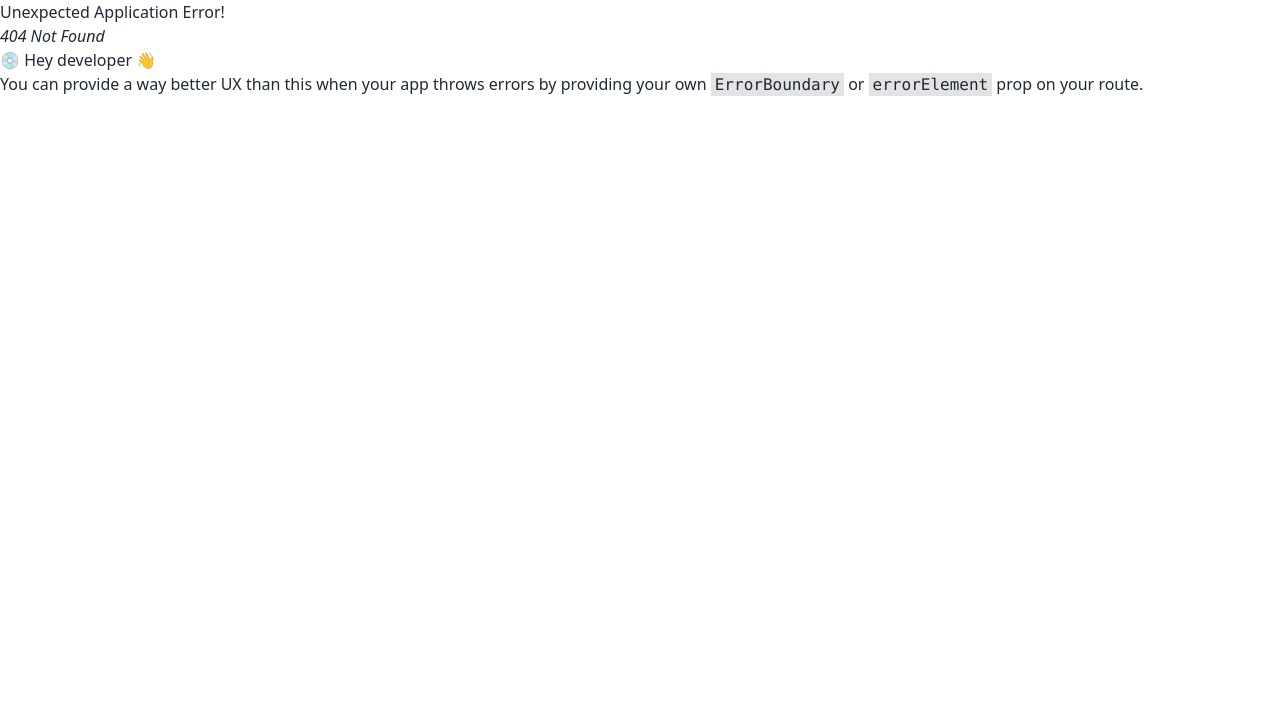
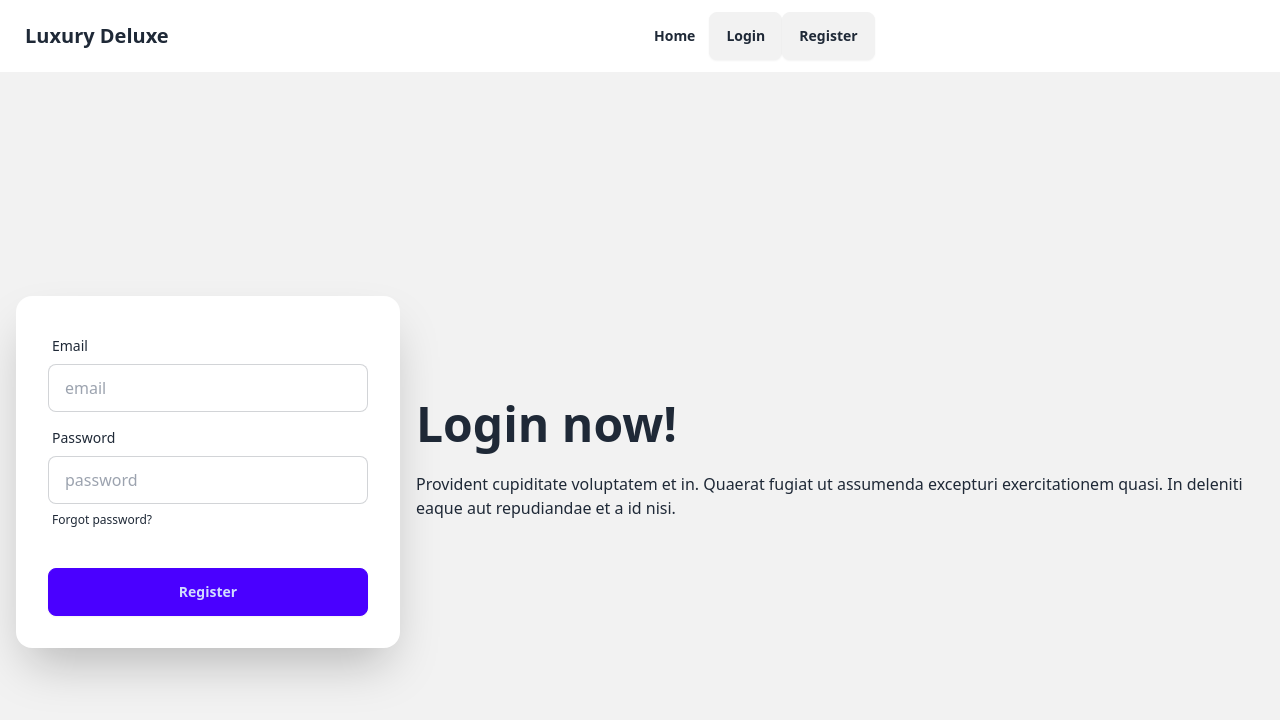
Before and after one commit to OMI786I/Assignment-9-reset, a React (Vite) app in the folder assignment-9/: page /register in a window 1280 px wide. Before the commit this address had no page. Shown: the top 720 px of the page. Built offline with nearby package versions, Linux system fonts and the light colour scheme.

Commit message:
getting started with registration page

```diff
--- a/assignment-9/src/Components/Navbar.jsx
+++ b/assignment-9/src/Components/Navbar.jsx
@@ -49,6 +49,11 @@
             <a className="btn">Login</a>
           </div>
         </Link>
+        <Link to="/register">
+          <div className="navbar-end">
+            <a className="btn">Register</a>
+          </div>
+        </Link>
       </div>
     </div>
   );
--- /dev/null
+++ b/assignment-9/src/Components/Register.jsx
@@ -0,0 +1,54 @@
+const Register = () => {
+  return (
+    <div>
+      <div className="hero min-h-screen bg-base-200">
+        <div className="hero-content flex-col lg:flex-row-reverse">
+          <div className="text-center lg:text-left">
+            <h1 className="text-5xl font-bold">Login now!</h1>
+            <p className="py-6">
+              Provident cupiditate voluptatem et in. Quaerat fugiat ut assumenda
+              excepturi exercitationem quasi. In deleniti eaque aut repudiandae
+              et a id nisi.
+            </p>
+          </div>
+          <div className="card shrink-0 w-full max-w-sm shadow-2xl bg-base-100">
+            <form className="card-body">
+              <div className="form-control">
+                <label className="label">
+                  <span className="label-text">Email</span>
+                </label>
+                <input
+                  type="email"
+                  placeholder="email"
+                  className="input input-bordered"
+                  required
+                />
+              </div>
+              <div className="form-control">
+                <label className="label">
+                  <span className="label-text">Password</span>
+                </label>
+                <input
+                  type="password"
+                  placeholder="password"
+                  className="input input-bordered"
+                  required
+                />
+                <label className="label">
+                  <a href="#" className="label-text-alt link link-hover">
+                    Forgot password?
+                  </a>
+                </label>
+              </div>
+              <div className="form-control mt-6">
+                <button className="btn btn-primary">Register</button>
+              </div>
+            </form>
+          </div>
+        </div>
+      </div>
+    </div>
+  );
+};
+
+export default Register;
--- a/assignment-9/src/main.jsx
+++ b/assignment-9/src/main.jsx
@@ -6,6 +6,7 @@
 import Root from "./Components/Root.jsx";
 import Home from "./Components/Home.jsx";
 import Login from "./Components/Login.jsx";
+import Register from "./Components/Register.jsx";
 
 const router = createBrowserRouter([
   {
@@ -20,6 +21,10 @@
         path: "/login",
         element: <Login></Login>,
       },
+      {
+        path: "/register",
+        element: <Register></Register>,
+      },
     ],
   },
 ]);
```
